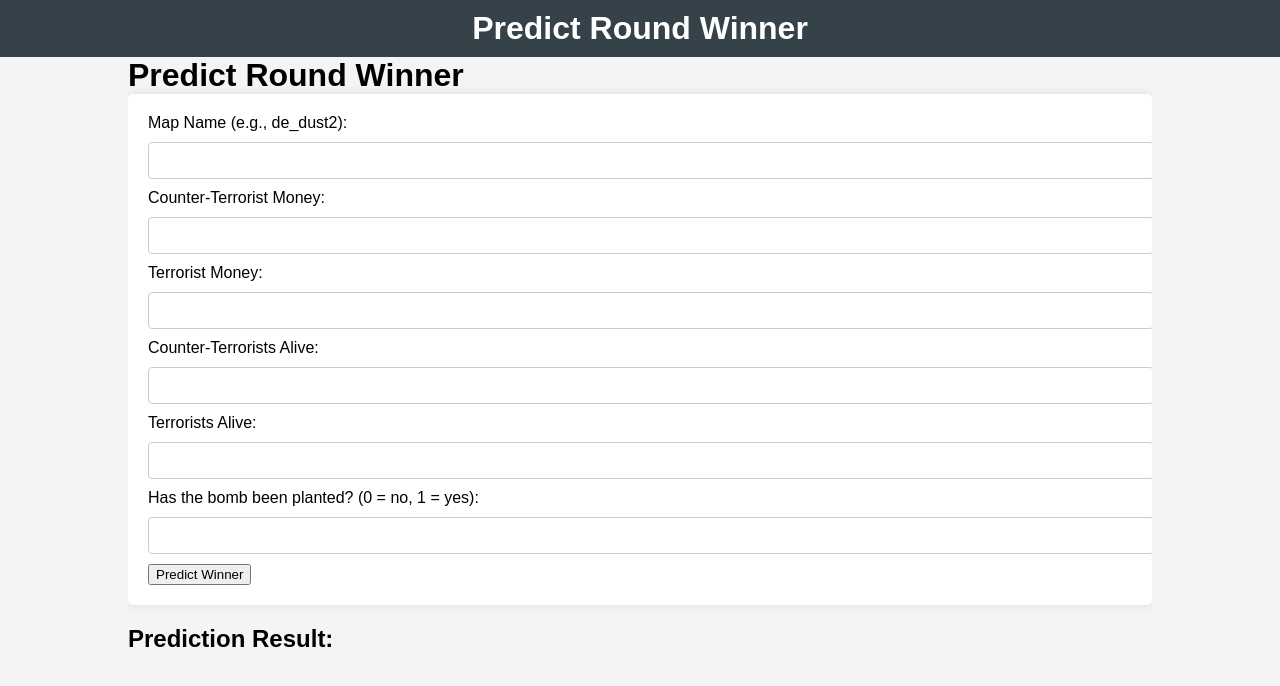
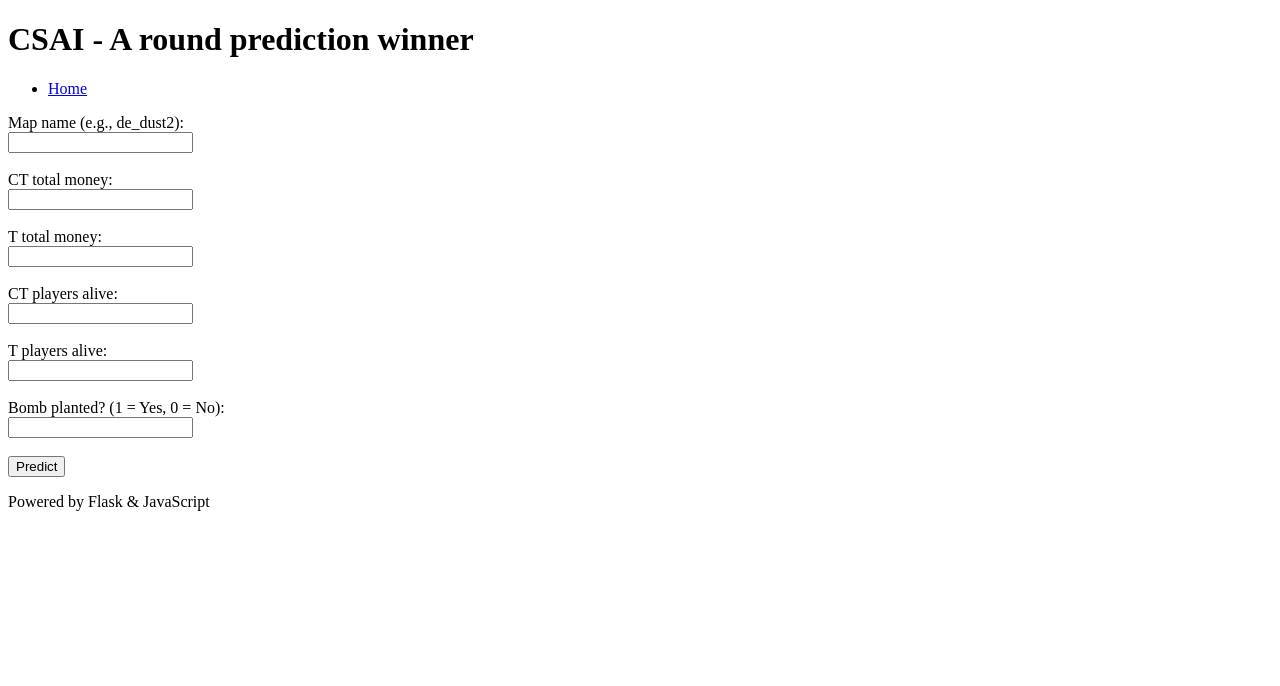
Before and after one commit to TempeHS/2025SE_Gianfranco.M_CSAI, a Flask app: page / in a window 1280 px wide. Shown: the top 686 px of the page. Run offline with Flask 3, Linux system fonts and the light colour scheme; parts of the project's set-up code (start-up, migrations or seed data) failed here and were passed over.

Commit message:
website fixes, added javascript and result page

```diff
--- a/website_deployment/predict-round-winner-app/requirements.txt
+++ b/website_deployment/predict-round-winner-app/requirements.txt
@@ -4,5 +4,4 @@
 numpy
 seaborn
 matplotlib
-pickle5
 gunicorn
--- a/website_deployment/predict-round-winner-app/src/main.py
+++ b/website_deployment/predict-round-winner-app/src/main.py
@@ -32,4 +32,4 @@
     return render_template('index.html')
 
 if __name__ == '__main__':
-    app.run(debug=True, host='0.0.0.0', port=5000)
+    app.run(debug=True, host='0.0.0.0', port=8888)
--- a/website_deployment/predict-round-winner-app/src/static/js/scripts.js
+++ b/website_deployment/predict-round-winner-app/src/static/js/scripts.js
@@ -1,43 +1,31 @@
-document.addEventListener("DOMContentLoaded", function () {
-  const predictionForm = document.getElementById("prediction-form");
-  const predictionResult = document.getElementById("prediction-result");
-  const trainingForm = document.getElementById("training-form");
+function validateForm() {
+  let mapName = document.getElementById("map_name").value;
+  let ctMoney = document.getElementById("ct_money").value;
+  let tMoney = document.getElementById("t_money").value;
+  let ctAlive = document.getElementById("ct_alive").value;
+  let tAlive = document.getElementById("t_alive").value;
+  let bombPlanted = document.getElementById("bomb_planted").value;
 
-  predictionForm.addEventListener("submit", function (event) {
-    event.preventDefault();
-    const formData = new FormData(predictionForm);
+  if (!mapName) {
+    alert("Map name is required");
+    return false;
+  }
 
-    fetch("/predict", {
-      method: "POST",
-      body: formData,
-    })
-      .then((response) => response.json())
-      .then((data) => {
-        predictionResult.innerHTML = `Predicted Winner: ${data.winner}`;
-      })
-      .catch((error) => {
-        console.error("Error:", error);
-        predictionResult.innerHTML =
-          "ERRORS occurred while making the prediction.";
-      });
-  });
+  if (ctMoney <= 0 || tMoney <= 0) {
+    alert("CT and T money must be positive numbers");
+    return false;
+  }
 
-  trainingForm.addEventListener("submit", function (event) {
-    event.preventDefault();
-    const formData = new FormData(trainingForm);
+  if (ctAlive < 0 || tAlive < 0) {
+    alert("Players alive must be zero or a positive number!!!");
+    return false;
+  }
 
-    fetch("/train", {
-      method: "POST",
-      body: formData,
-    })
-      .then((response) => response.json())
-      .then((data) => {
-        alert(data.message);
-        trainingForm.reset();
-      })
-      .catch((error) => {
-        console.error("Error:", error);
-        alert("ERRORS occurred while retraining the model.");
-      });
-  });
-});
+  if (bombPlanted !== "0" && bombPlanted !== "1") {
+    alert("Bomb planted must be either 0 or 1!!!!");
+    return false;
+  }
+
+  // All validations passed
+  return true;
+}
--- a/website_deployment/predict-round-winner-app/src/templates/base.html
+++ b/website_deployment/predict-round-winner-app/src/templates/base.html
@@ -3,20 +3,22 @@
   <head>
     <meta charset="UTF-8" />
     <meta name="viewport" content="width=device-width, initial-scale=1.0" />
-    <title>Predict Round Winner</title>
-    <link
-      rel="stylesheet"
-      href="{{ url_for('static', filename='css/styles.css') }}"
-    />
-    <script
-      src="{{ url_for('static', filename='js/scripts.js') }}"
-      defer
-    ></script>
+    <title>CSGO Round Winner Predictor</title>
+    <link {{ url_for('static', filename='css/styles.css') }}" />
+    <script src="{{ url_for('static', filename='script.js') }}"></script>
   </head>
   <body>
     <header>
-      <h1>Predict Round Winner</h1>
+      <h1>CSAI - A round prediction winner</h1>
     </header>
+    <nav>
+      <ul>
+        <li><a href="/">Home</a></li>
+      </ul>
+    </nav>
     <main>{% block content %} {% endblock %}</main>
+    <footer>
+      <p>Powered by Flask & JavaScript</p>
+    </footer>
   </body>
 </html>
--- a/website_deployment/predict-round-winner-app/src/templates/index.html
+++ b/website_deployment/predict-round-winner-app/src/templates/index.html
@@ -1,46 +1,27 @@
-<!DOCTYPE html>
-<html lang="en">
-<head>
-    <meta charset="UTF-8">
-    <meta name="viewport" content="width=device-width, initial-scale=1.0">
-    <title>Predict Round Winner</title>
-    <link rel="stylesheet" href="{{ url_for('static', filename='css/styles.css') }}">
-</head>
-<body>
-    {% extends 'base.html' %}
+{% extends "base.html" %} {% block content %}
+<form id="prediction-form" method="POST" onsubmit="return validateForm()">
+  {% if error %}
+  <p style="color: red">{{ error }}</p>
+  {% endif %}
 
-    {% block content %}
-    <div class="container">
-        <h1>Predict Round Winner</h1>
-        <form id="prediction-form">
-            <label for="map_name">Map Name (e.g., de_dust2):</label>
-            <input type="text" id="map_name" name="map_name" required>
+  <label for="map_name">Map name (e.g., de_dust2):</label><br />
+  <input type="text" id="map_name" name="map_name" /><br /><br />
 
-            <label for="ct_money">Counter-Terrorist Money:</label>
-            <input type="number" id="ct_money" name="ct_money" required>
+  <label for="ct_money">CT total money:</label><br />
+  <input type="number" id="ct_money" name="ct_money" step="0.1" /><br /><br />
 
-            <label for="t_money">Terrorist Money:</label>
-            <input type="number" id="t_money" name="t_money" required>
+  <label for="t_money">T total money:</label><br />
+  <input type="number" id="t_money" name="t_money" step="0.1" /><br /><br />
 
-            <label for="ct_players_alive">Counter-Terrorists Alive:</label>
-            <input type="number" id="ct_players_alive" name="ct_players_alive" required>
+  <label for="ct_alive">CT players alive:</label><br />
+  <input type="number" id="ct_alive" name="ct_alive" /><br /><br />
 
-            <label for="t_players_alive">Terrorists Alive:</label>
-            <input type="number" id="t_players_alive" name="t_players_alive" required>
+  <label for="t_alive">T players alive:</label><br />
+  <input type="number" id="t_alive" name="t_alive" /><br /><br />
 
-            <label for="bomb_planted">Has the bomb been planted? (0 = no, 1 = yes):</label>
-            <input type="number" id="bomb_planted" name="bomb_planted" required>
+  <label for="bomb_planted">Bomb planted? (1 = Yes, 0 = No):</label><br />
+  <input type="number" id="bomb_planted" name="bomb_planted" /><br /><br />
 
-            <button type="submit">Predict Winner</button>
-        </form>
-
-        <div id="prediction-result">
-            <h2>Prediction Result:</h2>
-            <p id="winner"></p>
-        </div>
-    </div>
-
-    <script src="{{ url_for('static', filename='js/scripts.js') }}"></script>
-    {% endblock %}
-</body>
-</html>
+  <input type="submit" value="Predict" />
+</form>
+{% endblock %}
--- /dev/null
+++ b/website_deployment/predict-round-winner-app/src/templates/result.html
@@ -0,0 +1,4 @@
+{% extends "base.html" %} {% block content %}
+<h2>Predicted Winner: {{ result }}</h2>
+<a href="/">Go Back</a>
+{% endblock %}
```
Also changed, not shown: website_deployment/predict-round-winner-app/src/templates/train.html (deleted, +0 -26 lines), .devcontainer/devcontainer.json, README.md.
